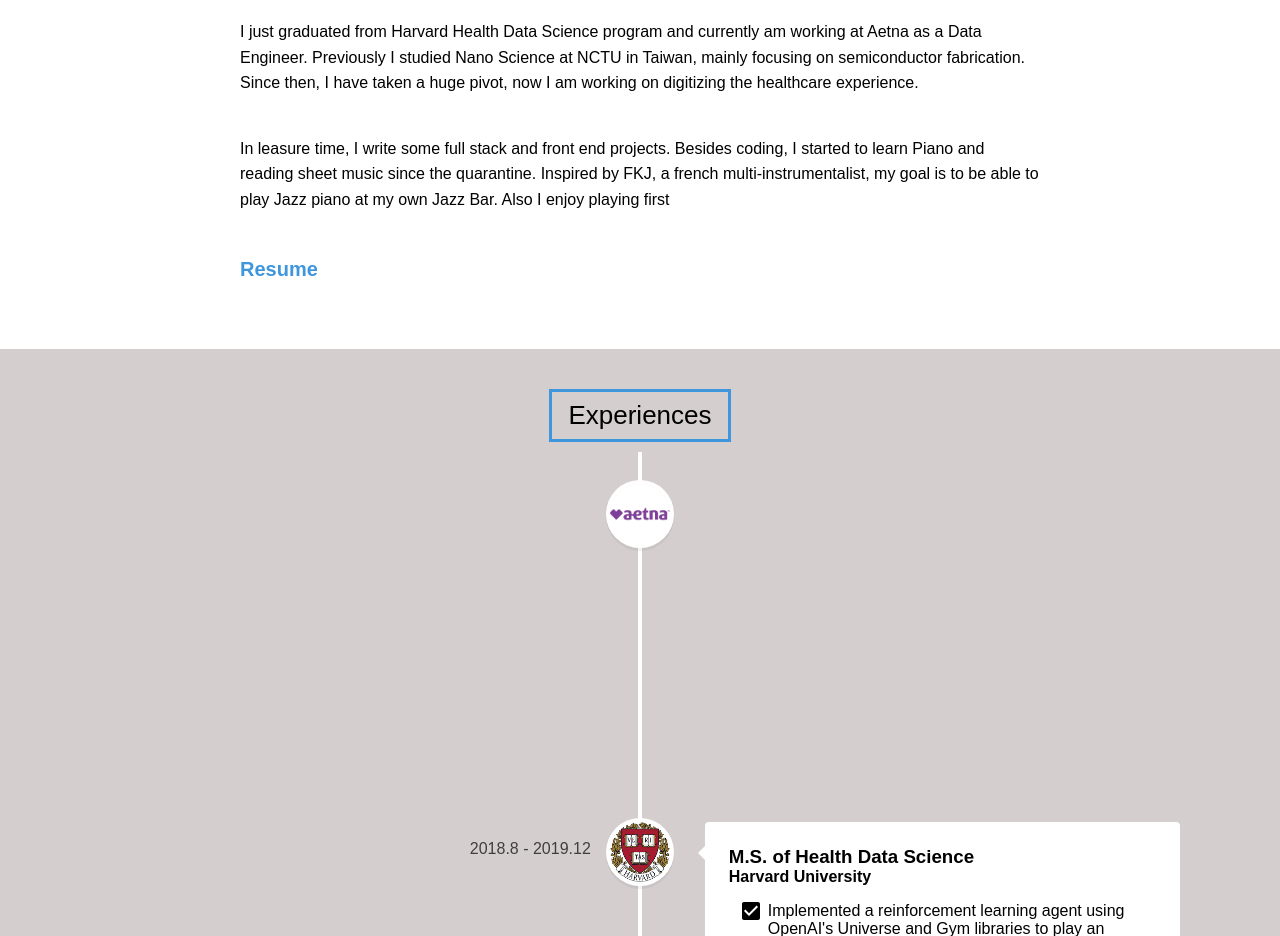
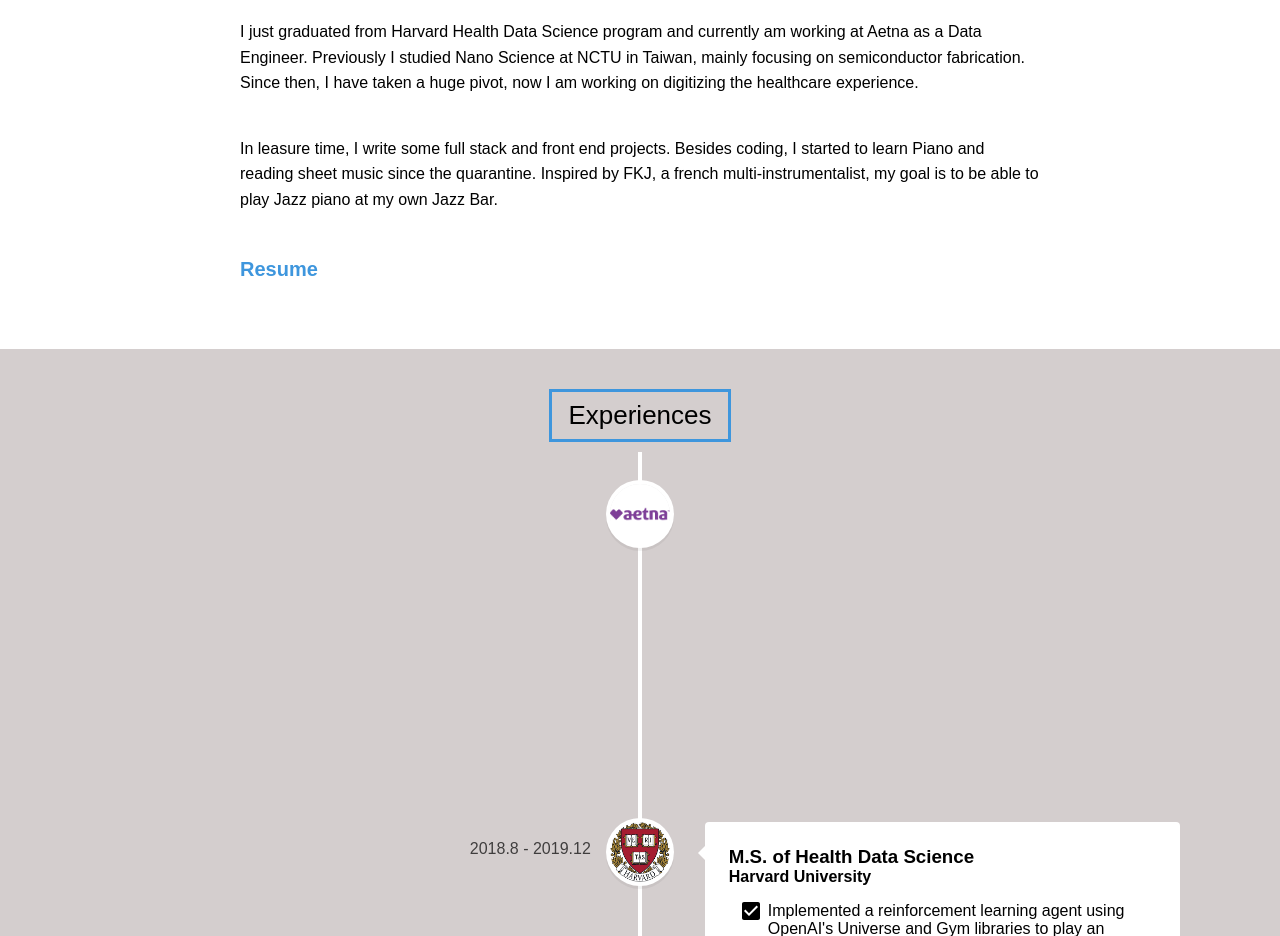
Before and after one commit to whhsu2/portfolio, a React (Create React App) app: page / in a window 1280 px wide. Shown: the part 1220-2156 px from the top of the page. Built offline with nearby package versions, Linux system fonts and the light colour scheme; the HTML template or start-up script is replaced by a standard one.

Commit message:
update bio

```diff
--- a/src/components/About.js
+++ b/src/components/About.js
@@ -35,7 +35,6 @@
                 <p>
                 In leasure time, I write some full stack and front end projects. Besides coding, I started to learn Piano and reading sheet music since the quarantine.
                 Inspired by FKJ, a french multi-instrumentalist, my goal is to be able to play Jazz piano at my own Jazz Bar.
-                Also I enjoy playing first
                 </p>
 
                 <p>
```
